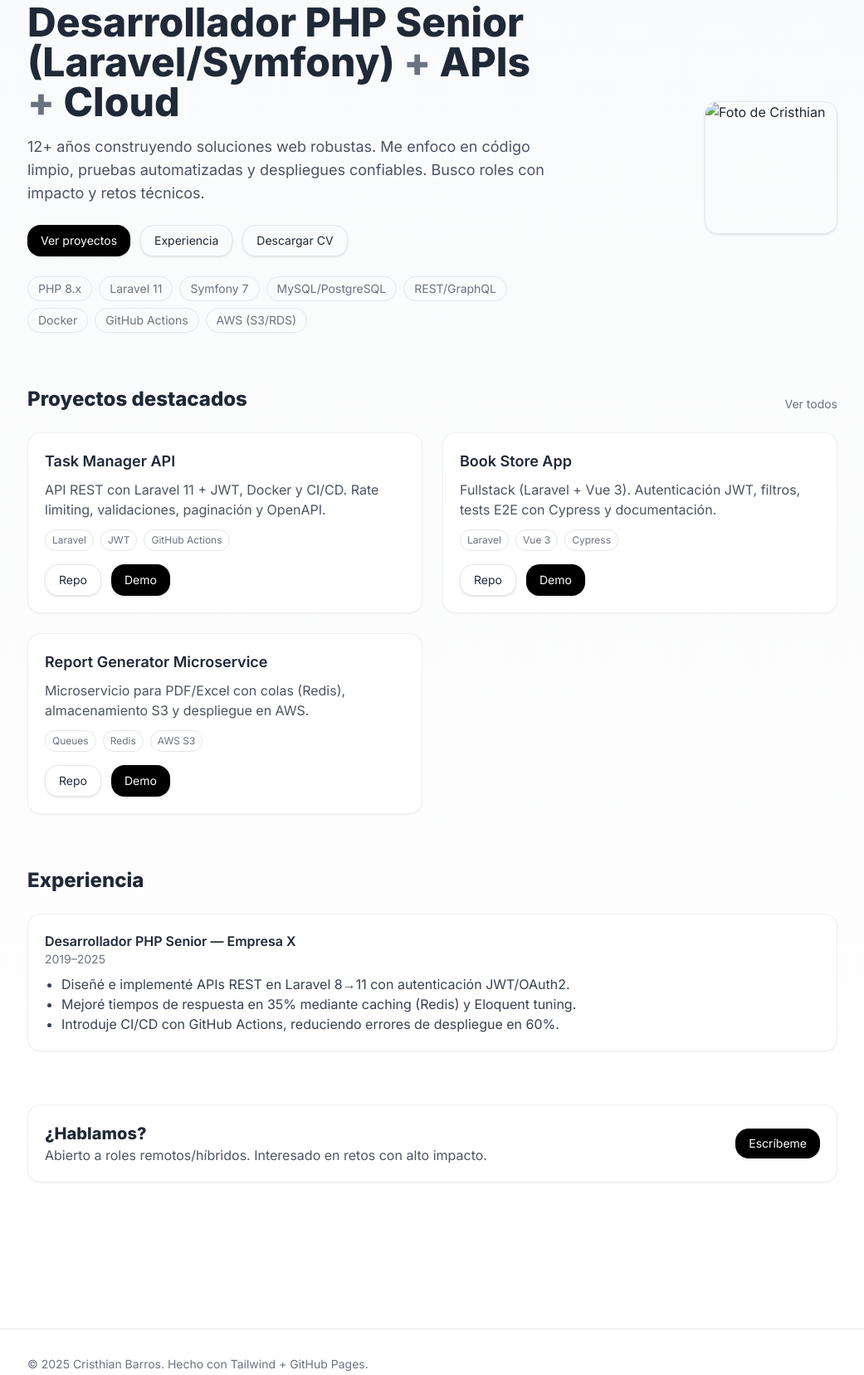
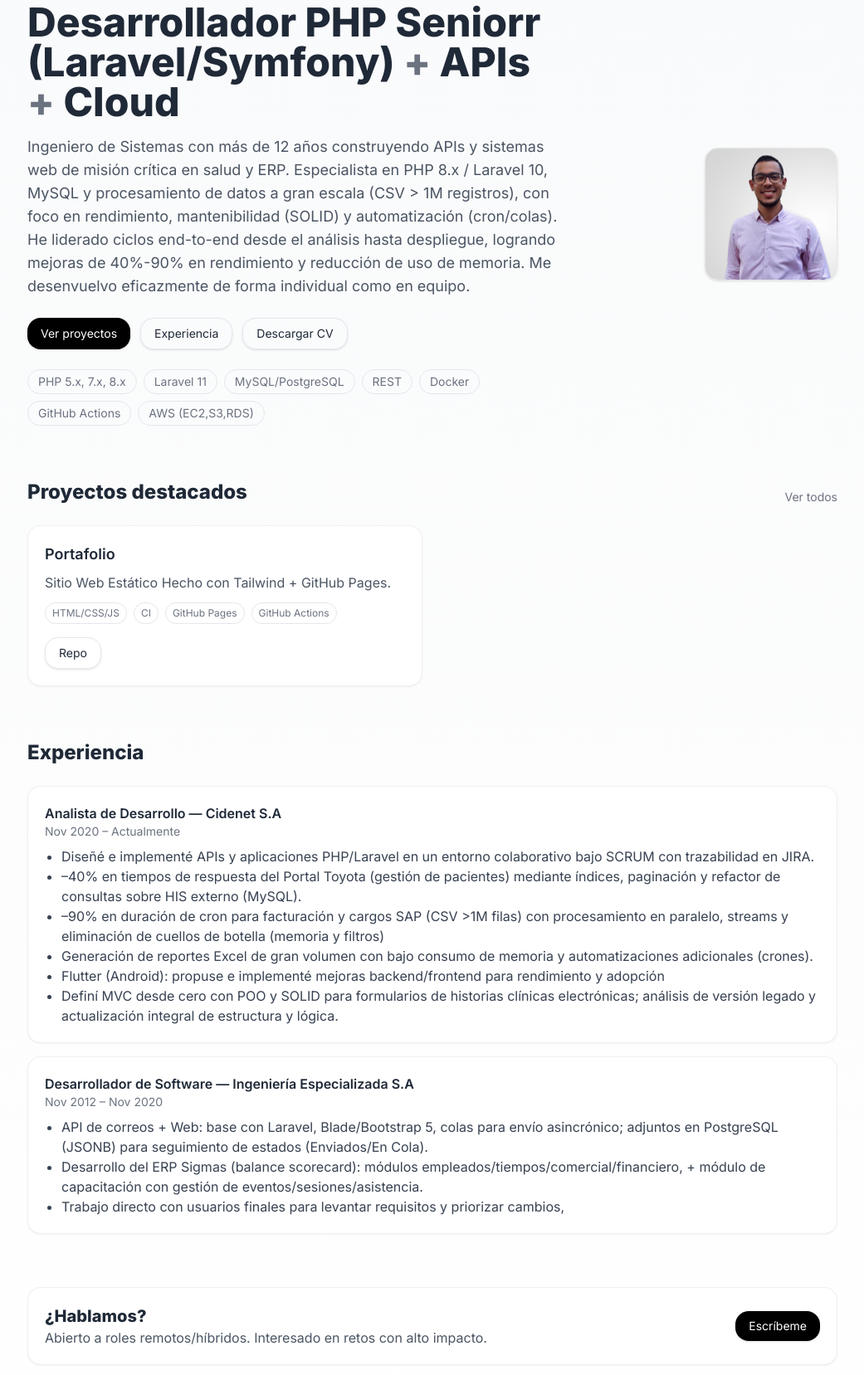
Before and after one commit to cristhianbarros/cristhianbarros.github.io, a website: page portfolio/src/index.html in a window 1280 px wide. Shown: the part 115-1772 px from the top of the page at 83% size, without its empty margins (119-1160 px from the left). Drawn offline with nearby package versions, Linux system fonts and the light colour scheme; files that its build step writes are made by us from their sources.

Commit message:
feature: Actualización contenido de la página. Se añade archivo de cv y foto.

```diff
--- a/portfolio/src/index.html
+++ b/portfolio/src/index.html
@@ -1,24 +1,44 @@
-<!doctype html>
+<!DOCTYPE html>
 <html lang="es">
   <head>
     <meta charset="utf-8" />
     <meta name="viewport" content="width=device-width,initial-scale=1" />
-  <title>Cristhian Barros — Desarrollador PHP Senior</title>
-  <meta name="description" content="Desarrollador PHP (Laravel/Symfony) con 12+ años, APIs, DevOps básico, cloud y buenas prácticas. Portafolio y proyectos.">
-  <meta property="og:title" content="Portafolio — Cristhian Barros">
-  <meta property="og:description" content="Desarrollador PHP (Laravel/Symfony) con 12+ años.">
-  <meta property="og:type" content="website">
-  <link rel="preconnect" href="https://fonts.gstatic.com" crossorigin>
-  <link href="https://fonts.googleapis.com/css2?family=Inter:wght@400;600;800&display=swap" rel="stylesheet">
+    <title id="title"></title>
+    <meta
+      name="description"
+      content="Desarrollador PHP (Laravel/Symfony) con 12+ años, APIs, DevOps básico, cloud y buenas prácticas. Portafolio y proyectos."
+    />
+    <meta property="og:title" content="Portafolio — Cristhian Barros" />
+    <meta
+      property="og:description"
+      content="Desarrollador PHP (Laravel/Symfony) con 12+ años."
+    />
+    <meta property="og:type" content="website" />
+    <link rel="preconnect" href="https://fonts.gstatic.com" crossorigin />
+    <link
+      href="https://fonts.googleapis.com/css2?family=Inter:wght@400;600;800&display=swap"
+      rel="stylesheet"
+    />
     <link rel="stylesheet" href="assets/main.css" />
   </head>
-<body class="bg-gradient-to-b from-gray-50 to-white text-gray-800 font-display">
+
+  <body
+    class="bg-gradient-to-b from-gray-50 to-white text-gray-800 font-display"
+  >
     <header class="mx-auto max-w-5xl px-6 py-10">
       <nav class="flex items-center justify-between">
         <a class="text-xl font-extrabold tracking-tight">CB.</a>
         <div class="flex items-center gap-3">
-        <a class="btn bg-black text-white" href="https://github.com/cristhianbarros" target="_blank" rel="noreferrer">GitHub</a>
-        <a class="btn border" href="mailto:tuemail@dominio.com">Contacto</a>
+          <a
+            class="btn bg-black text-white"
+            href="https://github.com/cristhianbarros"
+            target="_blank"
+            rel="noreferrer"
+            >GitHub</a
+          >
+          <a class="btn border" href="mailto:cristhianbarros91@hotmail.com"
+            >Contacto</a
+          >
         </div>
       </nav>
     </header>
@@ -28,29 +48,45 @@
       <section class="grid gap-8 md:grid-cols-3 md:items-center">
         <div class="md:col-span-2">
           <h1 class="text-4xl md:text-5xl font-extrabold leading-tight">
-          Desarrollador PHP Senior (Laravel/Symfony) <span class="text-gray-500">+</span> APIs <span class="text-gray-500">+</span> Cloud
+            Desarrollador PHP Seniorr (Laravel/Symfony)
+            <span class="text-gray-500">+</span> APIs
+            <span class="text-gray-500">+</span> Cloud
           </h1>
           <p class="mt-4 text-lg text-gray-600">
-          12+ años construyendo soluciones web robustas. Me enfoco en código limpio, pruebas automatizadas y despliegues confiables. Busco roles con impacto y retos técnicos.
+            Ingeniero de Sistemas con más de 12 años construyendo APIs y
+            sistemas web de misión crítica en salud y ERP. Especialista en PHP
+            8.x / Laravel 10, MySQL y procesamiento de datos a gran escala (CSV
+            > 1M registros), con foco en rendimiento, mantenibilidad (SOLID) y
+            automatización (cron/colas). He liderado ciclos end-to-end desde el
+            análisis hasta despliegue, logrando mejoras de 40%-90% en
+            rendimiento y reducción de uso de memoria. Me desenvuelvo
+            eficazmente de forma individual como en equipo.
           </p>
           <div class="mt-6 flex flex-wrap gap-3">
-          <a class="btn bg-black text-white" href="#proyectos">Ver proyectos</a>
+            <a class="btn bg-black text-white" href="#proyectos"
+              >Ver proyectos</a
+            >
             <a class="btn border" href="#experiencia">Experiencia</a>
-          <a class="btn border" href="CV_Cristhian_Barros.pdf">Descargar CV</a>
+            <a class="btn border" href="./assets/cv_es.pdf" target="_blank"
+              >Descargar CV</a
+            >
           </div>
           <ul class="mt-6 flex flex-wrap gap-2 text-sm text-gray-500">
-          <li class="px-3 py-1 rounded-full border">PHP 8.x</li>
+            <li class="px-3 py-1 rounded-full border">PHP 5.x, 7.x, 8.x</li>
             <li class="px-3 py-1 rounded-full border">Laravel 11</li>
-          <li class="px-3 py-1 rounded-full border">Symfony 7</li>
             <li class="px-3 py-1 rounded-full border">MySQL/PostgreSQL</li>
-          <li class="px-3 py-1 rounded-full border">REST/GraphQL</li>
+            <li class="px-3 py-1 rounded-full border">REST</li>
             <li class="px-3 py-1 rounded-full border">Docker</li>
             <li class="px-3 py-1 rounded-full border">GitHub Actions</li>
-          <li class="px-3 py-1 rounded-full border">AWS (S3/RDS)</li>
+            <li class="px-3 py-1 rounded-full border">AWS (EC2,S3,RDS)</li>
           </ul>
         </div>
         <figure class="md:justify-self-end">
-        <img class="w-40 h-40 rounded-2xl object-cover border shadow" src="assets/avatar.jpg" alt="Foto de Cristhian" />
+          <img
+            class="w-40 h-40 rounded-2xl object-cover border shadow"
+            src="assets/avatar.jpeg"
+            alt="Foto de Cristhian"
+          />
         </figure>
       </section>
 
@@ -58,54 +94,112 @@
       <section id="proyectos" class="mt-16">
         <div class="flex items-end justify-between">
           <h2 class="text-2xl font-bold">Proyectos destacados</h2>
-        <a class="text-sm text-gray-500 hover:underline" href="https://github.com/cristhianbarros?tab=repositories" target="_blank">Ver todos</a>
+          <a
+            class="text-sm text-gray-500 hover:underline"
+            href="https://github.com/cristhianbarros?tab=repositories"
+            target="_blank"
+            >Ver todos</a
+          >
         </div>
 
         <div class="mt-6 grid gap-6 sm:grid-cols-2">
           <!-- Proyecto 1 -->
           <article class="card">
+            <h3 class="text-lg font-semibold">Portafolio</h3>
+            <p class="mt-2 text-gray-600">
+              Sitio Web Estático Hecho con Tailwind + GitHub Pages.
+            </p>
+            <ul class="mt-3 flex flex-wrap gap-2 text-xs text-gray-500">
+              <li class="px-2 py-1 rounded-full border">HTML/CSS/JS</li>
+              <li class="px-2 py-1 rounded-full border">CI</li>
+              <li class="px-2 py-1 rounded-full border">GitHub Pages</li>
+              <li class="px-2 py-1 rounded-full border">GitHub Actions</li>
+            </ul>
+            <div class="mt-4 flex gap-3">
+              <a
+                class="btn border"
+                href="https://github.com/cristhianbarros/cristhianbarros.github.io"
+                target="_blank"
+                >Repo</a
+              >
+              <!--
+              <a class="btn bg-black text-white" href="#" target="_blank"
+                >Demo</a
+              >-->
+            </div>
+          </article>
+          <!--
+          <article class="card">
             <h3 class="text-lg font-semibold">Task Manager API</h3>
-          <p class="mt-2 text-gray-600">API REST con Laravel 11 + JWT, Docker y CI/CD. Rate limiting, validaciones, paginación y OpenAPI.</p>
+            <p class="mt-2 text-gray-600">
+              API REST con Laravel 11 + JWT, Docker y CI/CD. Rate limiting,
+              validaciones, paginación y OpenAPI.
+            </p>
             <ul class="mt-3 flex flex-wrap gap-2 text-xs text-gray-500">
               <li class="px-2 py-1 rounded-full border">Laravel</li>
               <li class="px-2 py-1 rounded-full border">JWT</li>
               <li class="px-2 py-1 rounded-full border">GitHub Actions</li>
             </ul>
             <div class="mt-4 flex gap-3">
-            <a class="btn border" href="https://github.com/cristhianbarros/task-manager-api" target="_blank">Repo</a>
-            <a class="btn bg-black text-white" href="#" target="_blank">Demo</a>
+              <a
+                class="btn border"
+                href="https://github.com/cristhianbarros/task-manager-api"
+                target="_blank"
+                >Repo</a
+              >
+              <a class="btn bg-black text-white" href="#" target="_blank"
+                >Demo</a
+              >
             </div>
           </article>
 
-        <!-- Proyecto 2 -->
           <article class="card">
             <h3 class="text-lg font-semibold">Book Store App</h3>
-          <p class="mt-2 text-gray-600">Fullstack (Laravel + Vue 3). Autenticación JWT, filtros, tests E2E con Cypress y documentación.</p>
+            <p class="mt-2 text-gray-600">
+              Fullstack (Laravel + Vue 3). Autenticación JWT, filtros, tests E2E
+              con Cypress y documentación.
+            </p>
             <ul class="mt-3 flex flex-wrap gap-2 text-xs text-gray-500">
               <li class="px-2 py-1 rounded-full border">Laravel</li>
               <li class="px-2 py-1 rounded-full border">Vue 3</li>
               <li class="px-2 py-1 rounded-full border">Cypress</li>
             </ul>
             <div class="mt-4 flex gap-3">
-            <a class="btn border" href="https://github.com/cristhianbarros/book-store-app" target="_blank">Repo</a>
-            <a class="btn bg-black text-white" href="#" target="_blank">Demo</a>
+              <a
+                class="btn border"
+                href="https://github.com/cristhianbarros/book-store-app"
+                target="_blank"
+                >Repo</a
+              >
+              <a class="btn bg-black text-white" href="#" target="_blank"
+                >Demo</a
+              >
             </div>
           </article>
-
-        <!-- Proyecto 3 -->
           <article class="card">
             <h3 class="text-lg font-semibold">Report Generator Microservice</h3>
-          <p class="mt-2 text-gray-600">Microservicio para PDF/Excel con colas (Redis), almacenamiento S3 y despliegue en AWS.</p>
+            <p class="mt-2 text-gray-600">
+              Microservicio para PDF/Excel con colas (Redis), almacenamiento S3
+              y despliegue en AWS.
+            </p>
             <ul class="mt-3 flex flex-wrap gap-2 text-xs text-gray-500">
               <li class="px-2 py-1 rounded-full border">Queues</li>
               <li class="px-2 py-1 rounded-full border">Redis</li>
               <li class="px-2 py-1 rounded-full border">AWS S3</li>
             </ul>
             <div class="mt-4 flex gap-3">
-            <a class="btn border" href="https://github.com/cristhianbarros/report-generator-ms" target="_blank">Repo</a>
-            <a class="btn bg-black text-white" href="#" target="_blank">Demo</a>
+              <a
+                class="btn border"
+                href="https://github.com/cristhianbarros/report-generator-ms"
+                target="_blank"
+                >Repo</a
+              >
+              <a class="btn bg-black text-white" href="#" target="_blank"
+                >Demo</a
+              >
             </div>
           </article>
+          -->
         </div>
       </section>
 
@@ -114,38 +208,100 @@
         <h2 class="text-2xl font-bold">Experiencia</h2>
         <div class="mt-6 grid gap-4">
           <article class="card">
-          <h3 class="font-semibold">Desarrollador PHP Senior — Empresa X</h3>
-          <p class="text-sm text-gray-500">2019–2025</p>
+            <h3 class="font-semibold">Analista de Desarrollo — Cidenet S.A</h3>
+            <p class="text-sm text-gray-500">Nov 2020 – Actualmente</p>
             <ul class="mt-2 list-disc pl-5 text-gray-700">
-            <li>Diseñé e implementé APIs REST en Laravel 8→11 con autenticación JWT/OAuth2.</li>
-            <li>Mejoré tiempos de respuesta en 35% mediante caching (Redis) y Eloquent tuning.</li>
-            <li>Introduje CI/CD con GitHub Actions, reduciendo errores de despliegue en 60%.</li>
+              <li>
+                Diseñé e implementé APIs y aplicaciones PHP/Laravel en un
+                entorno colaborativo bajo SCRUM con trazabilidad en JIRA.
+              </li>
+              <li>
+                –40% en tiempos de respuesta del Portal Toyota (gestión de
+                pacientes) mediante índices, paginación y refactor de consultas
+                sobre HIS externo (MySQL).
+              </li>
+              <li>
+                –90% en duración de cron para facturación y cargos SAP (CSV >1M
+                filas) con procesamiento en paralelo, streams y eliminación de
+                cuellos de botella (memoria y filtros)
+              </li>
+              <li>
+                Generación de reportes Excel de gran volumen con bajo consumo de
+                memoria y automatizaciones adicionales (crones).
+              </li>
+              <li>
+                Flutter (Android): propuse e implementé mejoras backend/frontend
+                para rendimiento y adopción
+              </li>
+              <li>
+                Definí MVC desde cero con POO y SOLID para formularios de
+                historias clínicas electrónicas; análisis de versión legado y
+                actualización integral de estructura y lógica.
+              </li>
             </ul>
           </article>
-        <!-- Añade más experiencias -->
+          <article class="card">
+            <h3 class="font-semibold">
+              Desarrollador de Software — Ingeniería Especializada S.A
+            </h3>
+            <p class="text-sm text-gray-500">Nov 2012 – Nov 2020</p>
+            <ul class="mt-2 list-disc pl-5 text-gray-700">
+              <li>
+                API de correos + Web: base con Laravel, Blade/Bootstrap 5, colas
+                para envío asincrónico; adjuntos en PostgreSQL (JSONB) para
+                seguimiento de estados (Enviados/En Cola).
+              </li>
+              <li>
+                Desarrollo del ERP Sigmas (balance scorecard): módulos
+                empleados/tiempos/comercial/financiero, + módulo de capacitación
+                con gestión de eventos/sesiones/asistencia.
+              </li>
+              <li>
+                Trabajo directo con usuarios finales para levantar requisitos y
+                priorizar cambios,
+              </li>
+            </ul>
+          </article>
         </div>
       </section>
 
       <!-- CTA -->
       <section class="mt-16">
-      <div class="card flex flex-col md:flex-row md:items-center md:justify-between">
+        <div
+          class="card flex flex-col md:flex-row md:items-center md:justify-between"
+        >
           <div>
             <h3 class="text-xl font-bold">¿Hablamos?</h3>
-          <p class="text-gray-600">Abierto a roles remotos/híbridos. Interesado en retos con alto impacto.</p>
+            <p class="text-gray-600">
+              Abierto a roles remotos/híbridos. Interesado en retos con alto
+              impacto.
+            </p>
           </div>
-        <a class="btn bg-black text-white mt-4 md:mt-0" href="mailto:tuemail@dominio.com">Escríbeme</a>
+          <a
+            class="btn bg-black text-white mt-4 md:mt-0"
+            href="mailto:cristhianbarros91@hotmail.com"
+            >Escríbeme</a
+          >
         </div>
       </section>
     </main>
 
     <footer class="border-t py-8 mt-20">
       <div class="mx-auto max-w-5xl px-6 text-sm text-gray-500">
-      © <span id="y"></span> Cristhian Barros. Hecho con Tailwind + GitHub Pages.
+        © <span id="y"></span> <label id="footer-name"></label>. Hecho con
+        Tailwind + GitHub Pages.
       </div>
     </footer>
+    <script>
+      const me = {
+        name: "Cristhian Andrés Barros",
+        role: "Desarrollador Senior PHP",
+        mail: "cristhianbarros91@hotmail.com",
+      };
 
-  <script>
-    document.getElementById('y').textContent = new Date().getFullYear();
+      document.getElementById("footer-name").textContent = me.name;
+      document.getElementById("y").textContent = new Date().getFullYear();
+      document.getElementById("title").textContent = me.name + " — " + me.role;
     </script>
   </body>
 </html>
```
Also changed, not shown: portfolio/package.json (+6 -2 lines), portfolio/src/assets/avatar.jpeg (added), portfolio/src/assets/avatar.jpg (deleted), portfolio/src/assets/main.css (added), 2 other files. Lines whose indentation alone changed are shown as unchanged.
